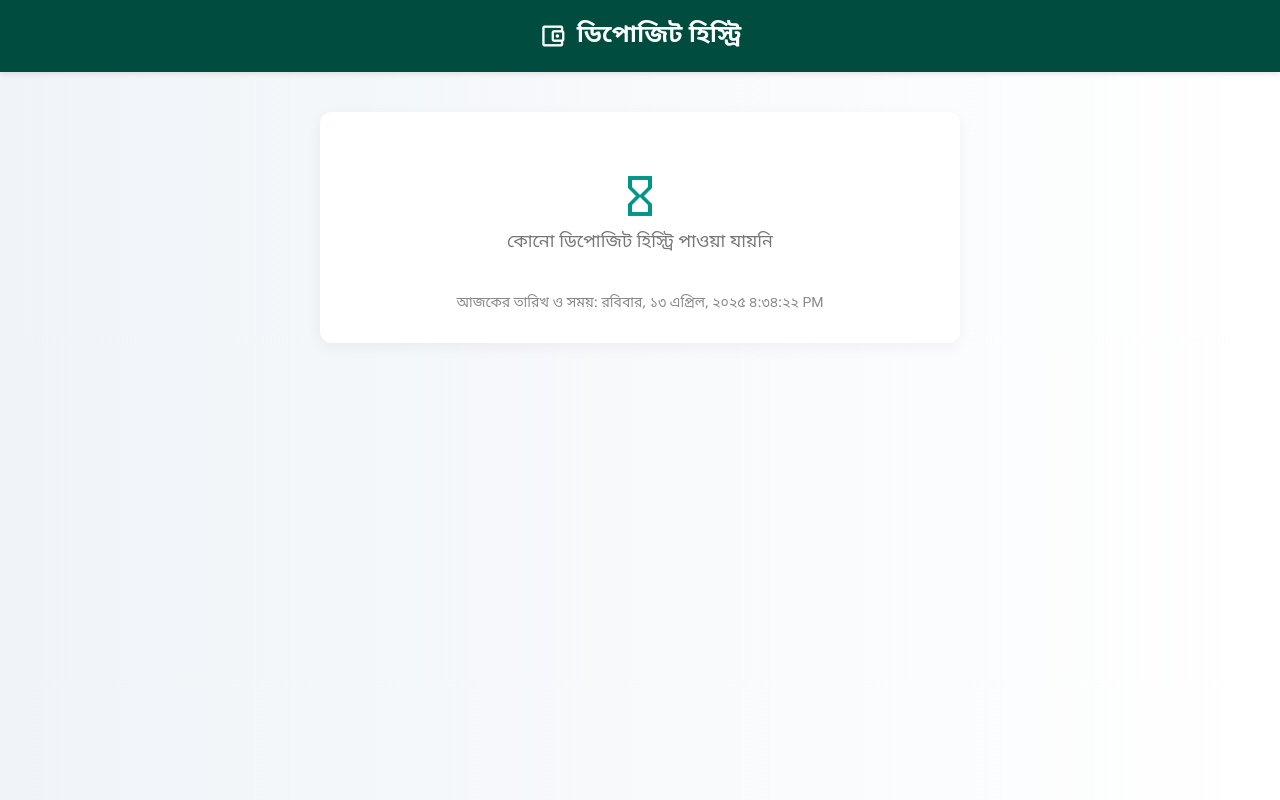
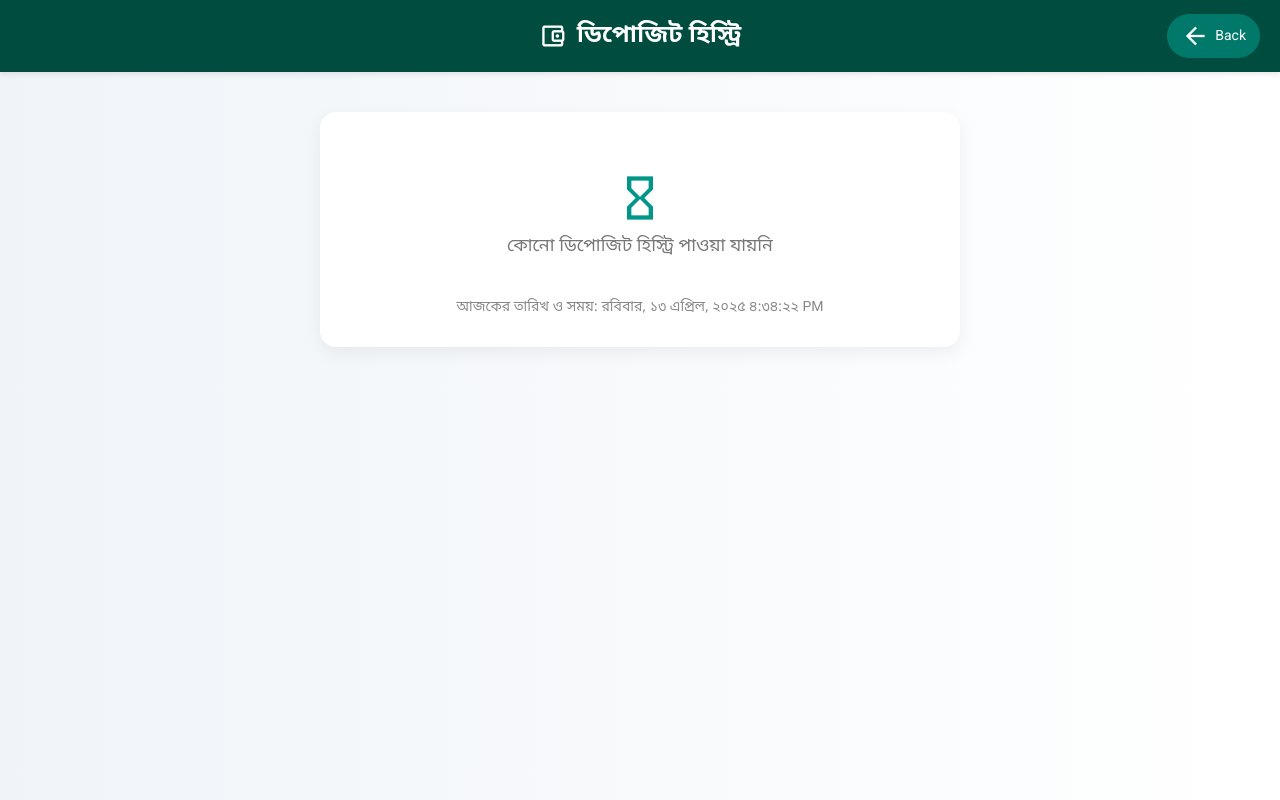
Before and after one commit to Investsure/InvestSure-BD-, a plain HTML site: page dphistory.html in a window 1280 px wide. Drawn offline with Linux system fonts and the light colour scheme.

Commit message:
Update dphistory.html

```diff
--- a/dphistory.html
+++ b/dphistory.html
@@ -21,6 +21,7 @@
       text-align: center;
       color: white;
       box-shadow: 0 2px 5px rgba(0,0,0,0.1);
+      position: relative;
     }
 
     header h1 {
@@ -37,39 +38,72 @@
       vertical-align: middle;
     }
 
+    .back-button {
+      position: absolute;
+      right: 20px;
+      top: 50%;
+      transform: translateY(-50%);
+      background-color: #00796b;
+      color: #fff;
+      padding: 8px 14px;
+      border-radius: 30px;
+      text-decoration: none;
+      font-size: 14px;
+      display: inline-flex;
+      align-items: center;
+      gap: 6px;
+      transition: background-color 0.3s ease, box-shadow 0.3s ease;
+    }
+
+    .back-button:hover {
+      background-color: #004d40;
+      box-shadow: 0 4px 10px rgba(0, 0, 0, 0.2);
+    }
+
     .container {
       padding: 30px 20px;
       max-width: 600px;
-      margin: 0 auto;
+      margin: 40px auto;
       background: #ffffff;
-      border-radius: 12px;
-      box-shadow: 0 4px 15px rgba(0, 0, 0, 0.05);
-      margin-top: 40px;
+      border-radius: 16px;
+      box-shadow: 0 6px 18px rgba(0, 0, 0, 0.06);
+      text-align: center;
     }
 
     .no-history {
-      text-align: center;
       font-size: 18px;
       color: #777;
       padding: 30px 0;
     }
 
     .no-history i {
-      font-size: 48px;
+      font-size: 52px;
       color: #009688;
       margin-bottom: 10px;
+      display: inline-block;
     }
 
     .date-time {
-      text-align: center;
       font-size: 14px;
       margin-top: 10px;
       color: #888;
+      animation: fadein 1s ease-in-out;
+    }
+
+    @keyframes fadein {
+      from { opacity: 0; }
+      to { opacity: 1; }
     }
 
     @media (max-width: 600px) {
       header h1 {
         font-size: 20px;
+      }
+
+      .back-button {
+        font-size: 12px;
+        padding: 6px 10px;
+        right: 10px;
       }
 
       .container {
@@ -90,6 +124,9 @@
       <span class="material-icons-outlined">account_balance_wallet</span>
       ডিপোজিট হিস্ট্রি
     </h1>
+    <a href="dashboard.html" class="back-button">
+      <span class="material-icons-outlined">arrow_back</span> Back
+    </a>
   </header>
 
   <div class="container">
```
